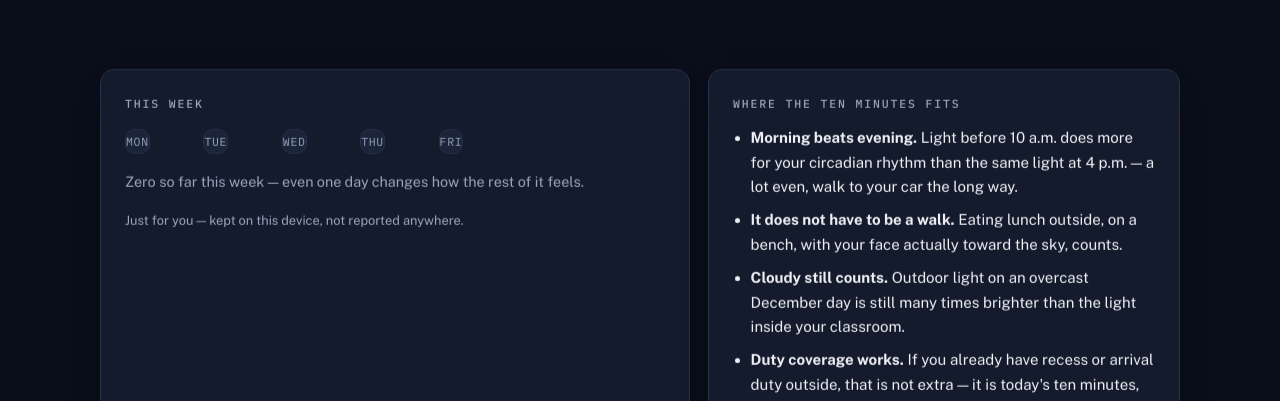
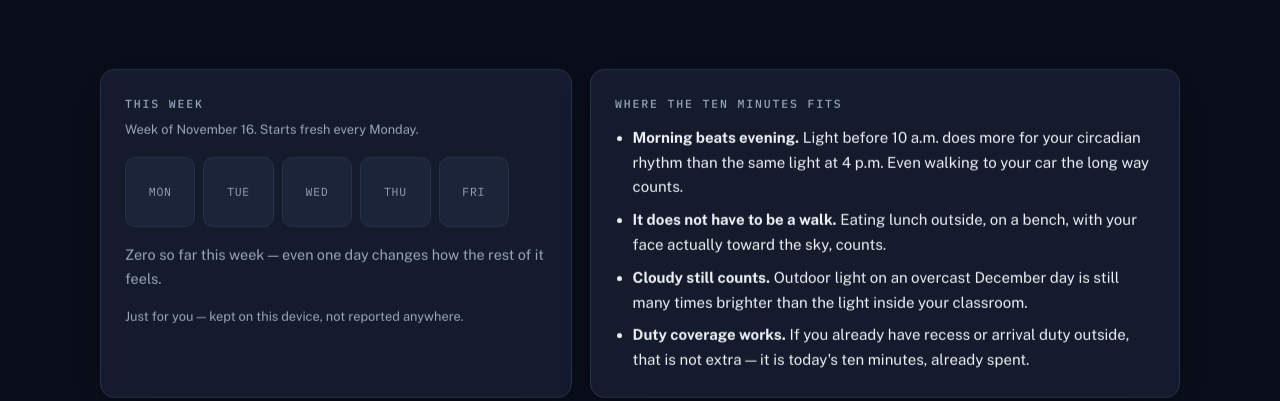
Before and after one commit to benfminer/trace-wellness-newsletter, a plain HTML site: page trace-wellness-december/index.html in a window 1280 px wide. Shown: the part 4059-4460 px from the top of the page. Drawn offline with nearby package versions, Linux system fonts and the light colour scheme.

Commit message:
December daylight tracker: clear the tiles each Monday, even out the cards
The week tiles now remember which week they belong to and start blank on a
new Monday, with a 'Week of' line above them. The tiles fill their slots
again, and the tips card takes the wider column so the two cards match.
Also fix a garbled sentence in the morning-light tip.

Co-Authored-By: Claude Opus 5.5 <noreply@anthropic.com>

```diff
--- a/trace-wellness-december/index.html
+++ b/trace-wellness-december/index.html
@@ -193,6 +193,7 @@ img{max-width:100%;}
 @media (min-width:760px){
   .grid-2{grid-template-columns:1fr 1fr;}
   .grid-5-4{grid-template-columns:5fr 4fr;}
+  .grid-4-5{grid-template-columns:4fr 5fr;}
   .grid-3{grid-template-columns:repeat(3,1fr);}
 }
 /* align-content:start matters here. A card in a two-column row stretches to match
@@ -251,7 +252,7 @@ h3.card__title{font-size:1.3rem;letter-spacing:-.01em;}
 /* =================== LIGHT-WALK CHECKLIST =================== */
 .days{list-style:none;margin:0;padding:0;display:grid;grid-template-columns:repeat(5,1fr);gap:.5rem;}
 .dtile{
-  aspect-ratio:1;border-radius:10px;border:1px solid var(--line);background:var(--surface-2);
+  width:100%;aspect-ratio:1;border-radius:10px;border:1px solid var(--line);background:var(--surface-2);
   display:grid;place-items:center;cursor:pointer;padding:0;
   font-family:"IBM Plex Mono",monospace;font-size:.72rem;letter-spacing:.06em;text-transform:uppercase;
   color:var(--text-muted);transition:background .18s,border-color .18s,color .18s;
@@ -610,9 +611,10 @@ input[type="range"]{accent-color:var(--tide);}
     <h2>Ten minutes of actual daylight</h2>
     <p class="period__sub">Not a step count, not a mile goal &mdash; this month the ask is smaller than that. Ten minutes outside, in real daylight, at some point in your day. It is one of the few things with real evidence behind it for the winter slump, and it costs nothing.</p>
   </div>
-  <div class="grid grid-5-4">
+  <div class="grid grid-4-5">
     <div class="card stack">
       <p class="eyebrow">This week</p>
+      <p class="xsmall" id="dayWeek" style="margin-top:-.6rem;"></p>
       <ul class="days" id="dayGrid"></ul>
       <p class="small" id="dayNote"></p>
       <p class="xsmall">Just for you &mdash; kept on this device, not reported anywhere.</p>
@@ -620,7 +622,7 @@ input[type="range"]{accent-color:var(--tide);}
     <div class="card stack-sm">
       <p class="eyebrow">Where the ten minutes fits</p>
       <ul class="stack-sm" style="padding-left:1.1rem;margin:.3rem 0 0;font-size:.94rem;">
-        <li><strong>Morning beats evening.</strong> Light before 10 a.m. does more for your circadian rhythm than the same light at 4 p.m. &mdash; a lot even, walk to your car the long way.</li>
+        <li><strong>Morning beats evening.</strong> Light before 10 a.m. does more for your circadian rhythm than the same light at 4 p.m. Even walking to your car the long way counts.</li>
         <li><strong>It does not have to be a walk.</strong> Eating lunch outside, on a bench, with your face actually toward the sky, counts.</li>
         <li><strong>Cloudy still counts.</strong> Outdoor light on an overcast December day is still many times brighter than the light inside your classroom.</li>
         <li><strong>Duty coverage works.</strong> If you already have recess or arrival duty outside, that is not extra &mdash; it is today's ten minutes, already spent.</li>
@@ -954,8 +956,18 @@ input[type="range"]{accent-color:var(--tide);}
   /* ---------------- daylight-walk checklist ---------------- */
   var DAY_LABELS = ["Mon","Tue","Wed","Thu","Fri"];
   var dayGrid = document.getElementById("dayGrid"), dayNote = document.getElementById("dayNote");
+  /* the tiles belong to one Mon-Fri week; a new Monday starts them blank */
+  var now = new Date();
+  var monday = new Date(now.getFullYear(), now.getMonth(), now.getDate() - (now.getDay() + 6) % 7);
+  var weekKey = monday.getFullYear() + "-" + (monday.getMonth() + 1) + "-" + monday.getDate();
   var days = store.get("daylight", [false,false,false,false,false]);
-  if (!Array.isArray(days) || days.length !== 5) days = [false,false,false,false,false];
+  if (!Array.isArray(days) || days.length !== 5 || store.get("daylightWeek", null) !== weekKey){
+    days = [false,false,false,false,false];
+    store.set("daylight", days);
+    store.set("daylightWeek", weekKey);
+  }
+  document.getElementById("dayWeek").textContent = "Week of " +
+    monday.toLocaleDateString("en-US", { month: "long", day: "numeric" }) + ". Starts fresh every Monday.";
   var DAY_MSGS = [
     "Zero so far this week &mdash; even one day changes how the rest of it feels.",
     "One day in. That already counts for something.",
```
